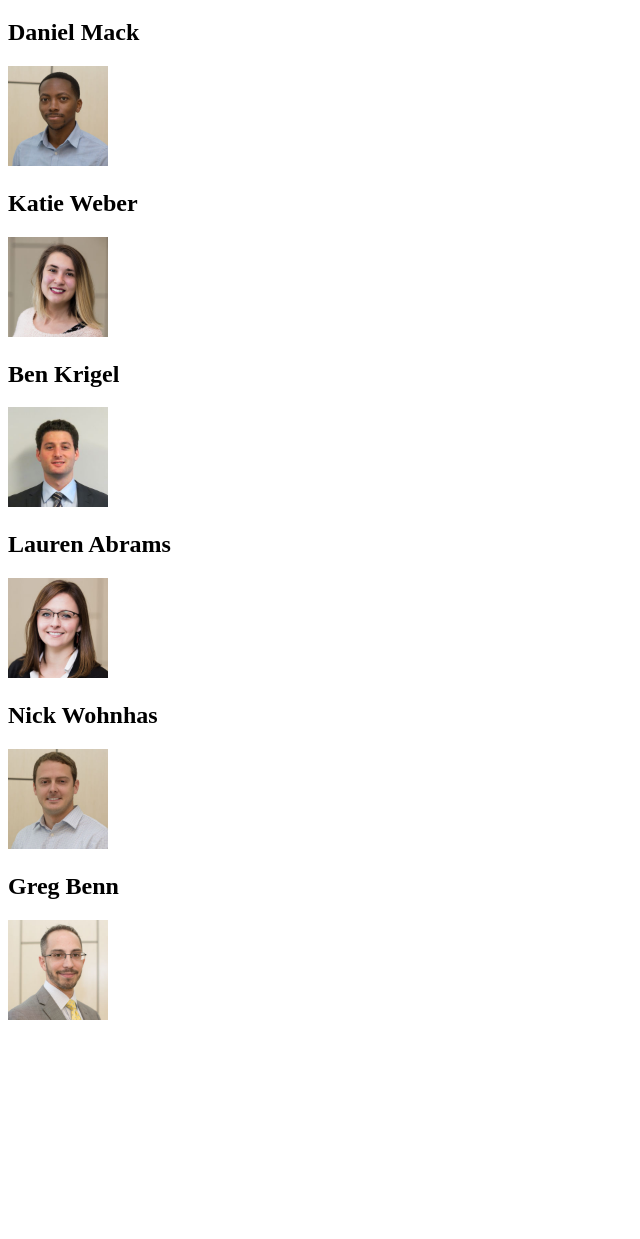
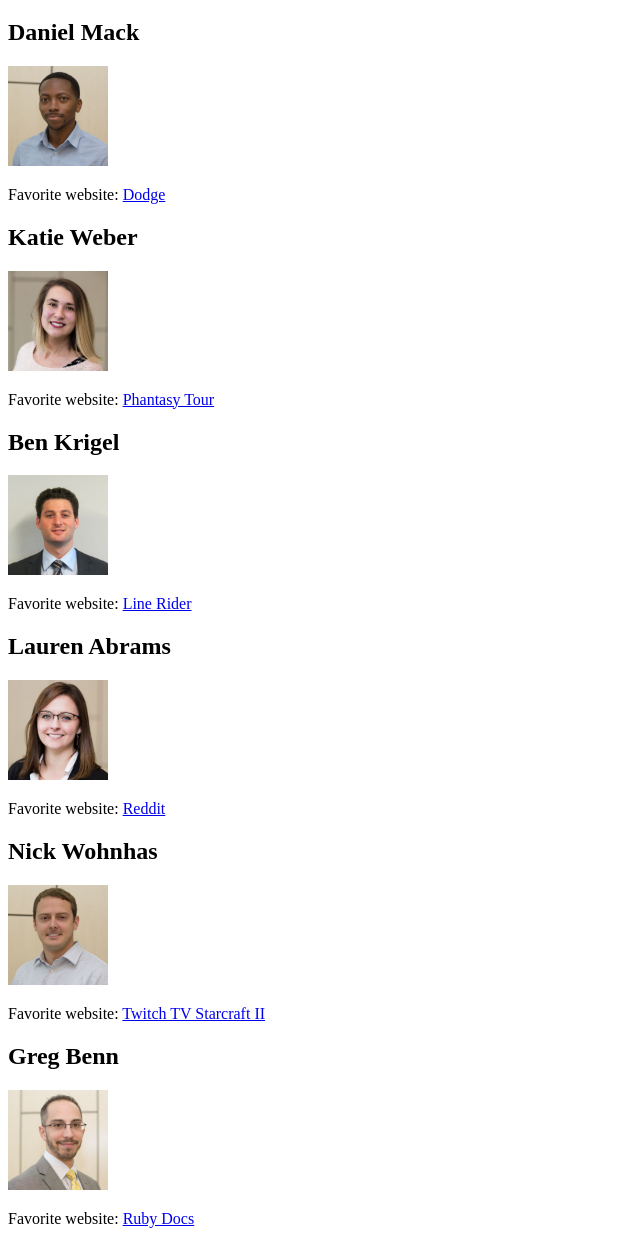
Before and after one commit to jamilia27/ben_and_lauren_first_git_project, a plain HTML site: page index.html in a window 1280 px wide. Shown: the part 61-1300 px from the top of the page, without its empty margins (0-640 px from the left). Before the commit the page ends 1093 px from the top, so only its background shows below. Drawn offline with Linux system fonts and the light colour scheme.

Commit message:
Add favorite websites

```diff
--- a/index.html
+++ b/index.html
@@ -10,16 +10,22 @@
 <div class="developer">
 <h2>Daniel Mack</h2>
 <img src=images/DanielMack.jpg width="100" height="100">
+<p class= "favorite-website">Favorite website: <a href="https://www.dodge.com" title="Here you can browse the latest Dodge models.">Dodge</a></p>
 <h2>Katie Weber</h2>
 <img src=images/KatieWeber.jpg width="100" height="100">
+<p class= "favorite-website">Favorite website: <a href="https://www.phantasytour.com" title="This is a jam band stat tracker.">Phantasy Tour</a></p>
 <h2>Ben Krigel</h2>
 <img src=images/BenKrigel.jpg width="100" height="100">
+<p class= "favorite-website">Favorite website: <a href="https://www.linerider.com/" title="This is a game where you draw lines and a little avatar surfs them.">Line Rider</a></p>
 <h2>Lauren Abrams</h2>
 <img src=images/LaurenAbrams.jpg width="100" height="100">
+<p class= "favorite-website">Favorite website: <a href="https://reddit.com" title="You can browse fun content here.">Reddit</a></p>
 <h2>Nick Wohnhas</h2>
 <img src=images/NickWohnhas.jpg width="100" height="100">
+<p class= "favorite-website">Favorite website: <a href="https://www.twitch.tv/directory/game/StarCraft%20II" title="You can watch professional gamers play on Twitch.">Twitch TV Starcraft II</a></p>
 <h2>Greg Benn</h2>
 <img src=images/GregBenn.jpg width="100" height="100">
+<p class= "favorite-website">Favorite website: <a href="http://ruby-doc.org" title="You can read about Ruby here.">Ruby Docs</a></p>
 </div>
 
 
```
